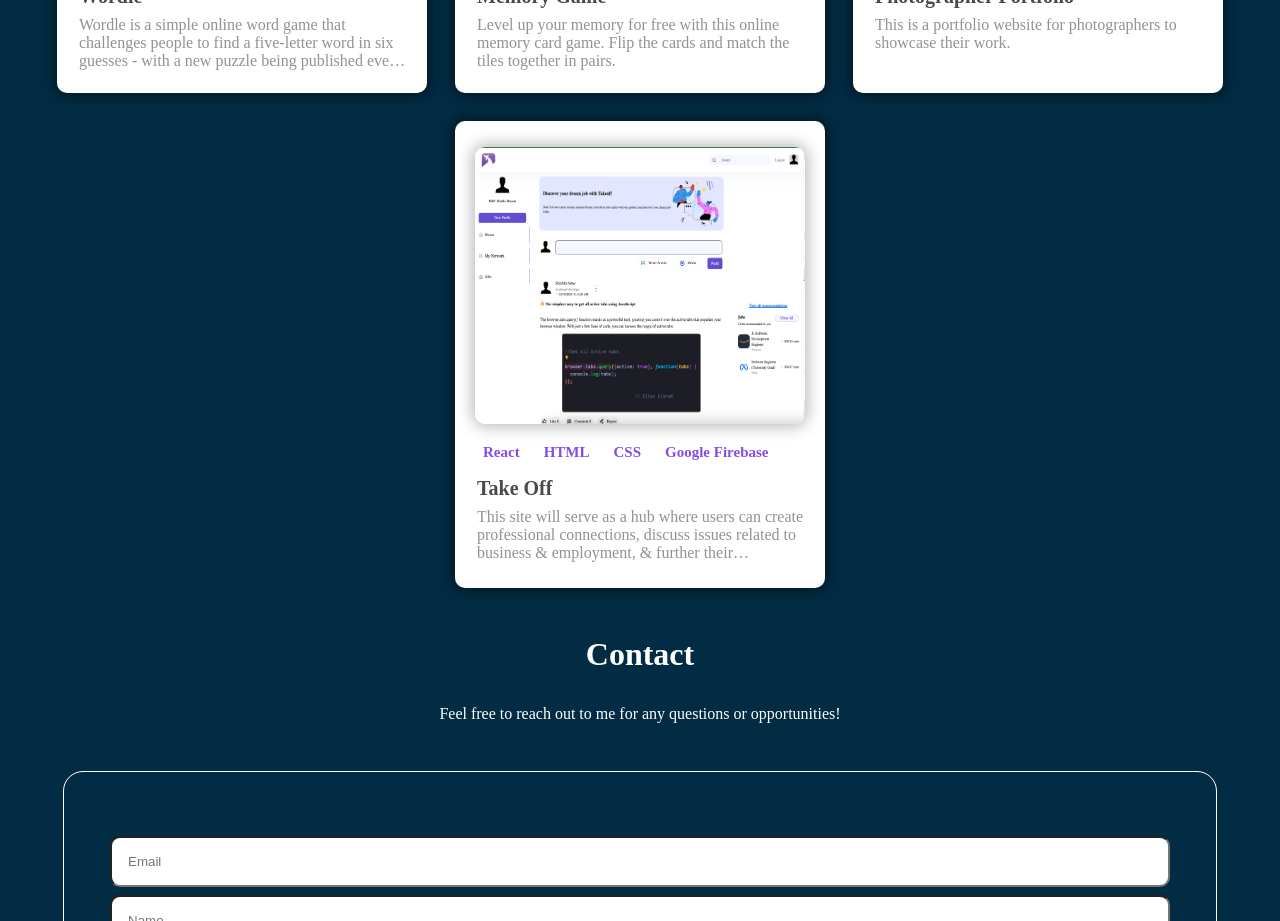
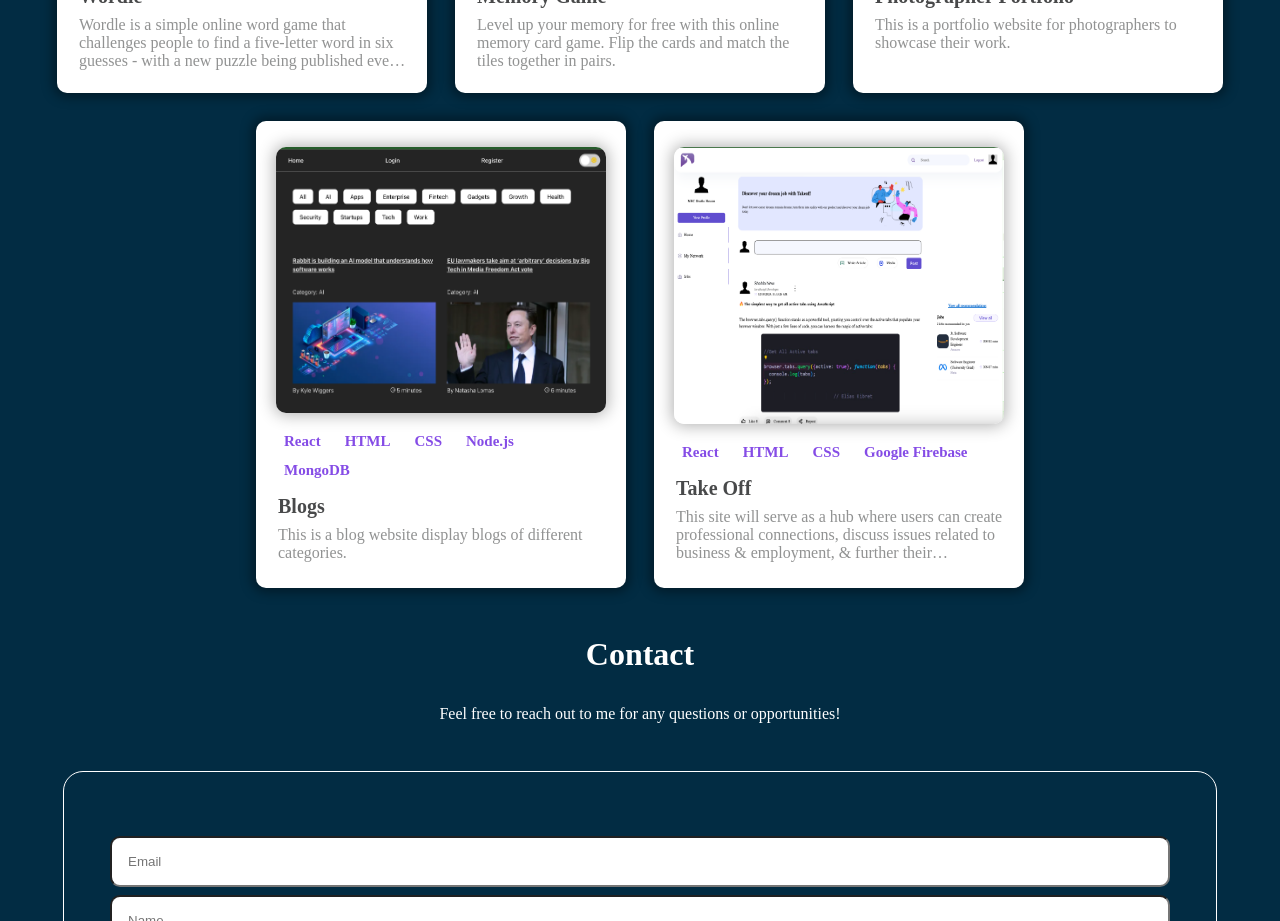
Before and after one commit to shahlahassan123/Portfolio_Website_React, a React (Vite) app: page / in a window 1280 px wide. Shown: the part 4380-5301 px from the top of the page. Built offline with nearby package versions, Linux system fonts and the light colour scheme.

Commit message:
Added Blogs Project

```diff
--- a/src/Data/data.js
+++ b/src/Data/data.js
@@ -241,19 +241,19 @@ export const Bio = {
       webapp: "https://rahil-bassim-photography.vercel.app/",
     },
 
-    // {
-    //   id: 3,
-    //   title: "Blogs",
-    //   description:
-    //     "This is a blog website display blogs of different categories.",
-    //   image: "./Blogs3.png",
-    //   tags: [
-    //     "React", "HTML", "CSS", "Node.js", "MongoDB"
-    //   ],
-    //   category: "web app",
-    //   github: "https://github.com/shahlahassan123/Blogs_MERN/tree/main",
-    //   webapp: "https://blogs-mern-frontend.onrender.com/",
-    // },
+    {
+      id: 3,
+      title: "Blogs",
+      description:
+        "This is a blog website display blogs of different categories.",
+      image: "./Blogs3.png",
+      tags: [
+        "React", "HTML", "CSS", "Node.js", "MongoDB"
+      ],
+      category: "web app",
+      github: "https://github.com/shahlahassan123/Blogs_MERN/tree/main",
+      webapp: "https://blogs-mern-frontend.onrender.com/",
+    },
 
     // {
     //   id: 4,
```
